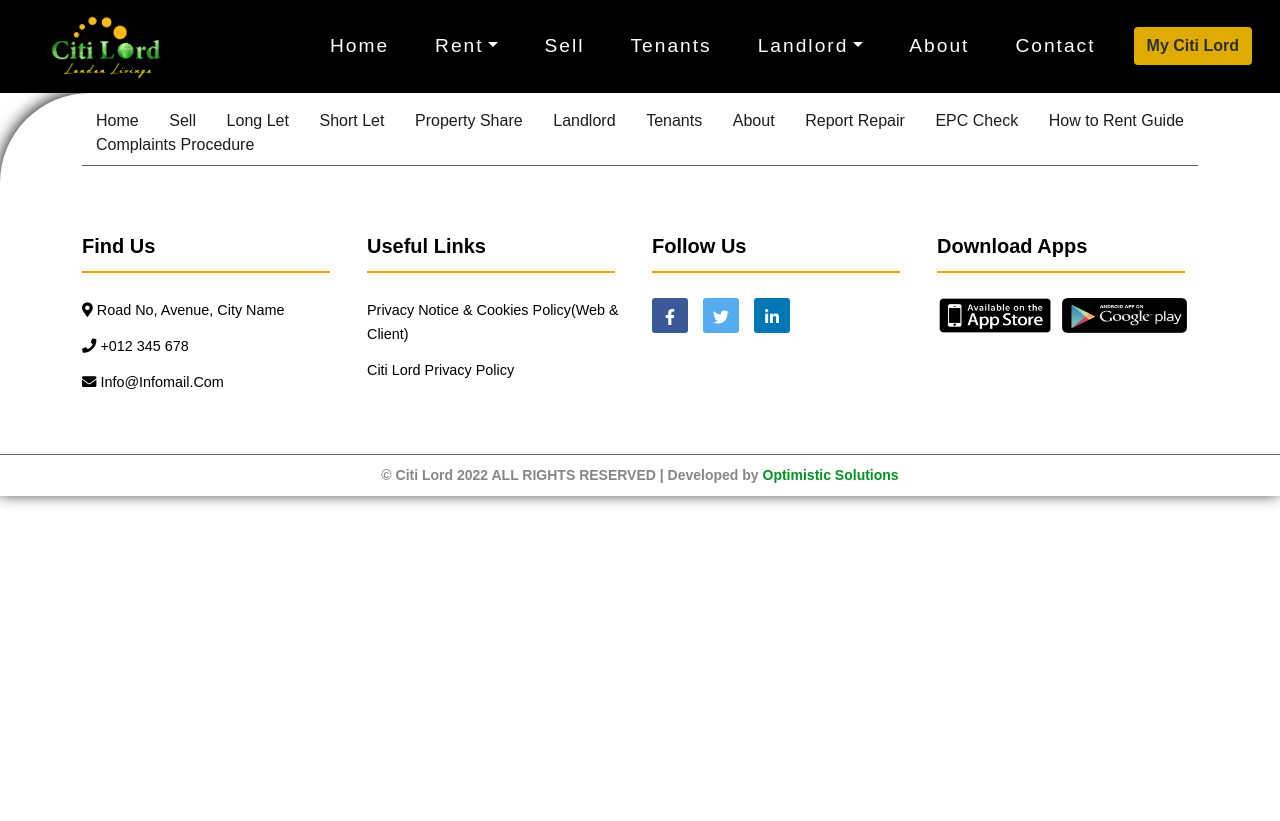
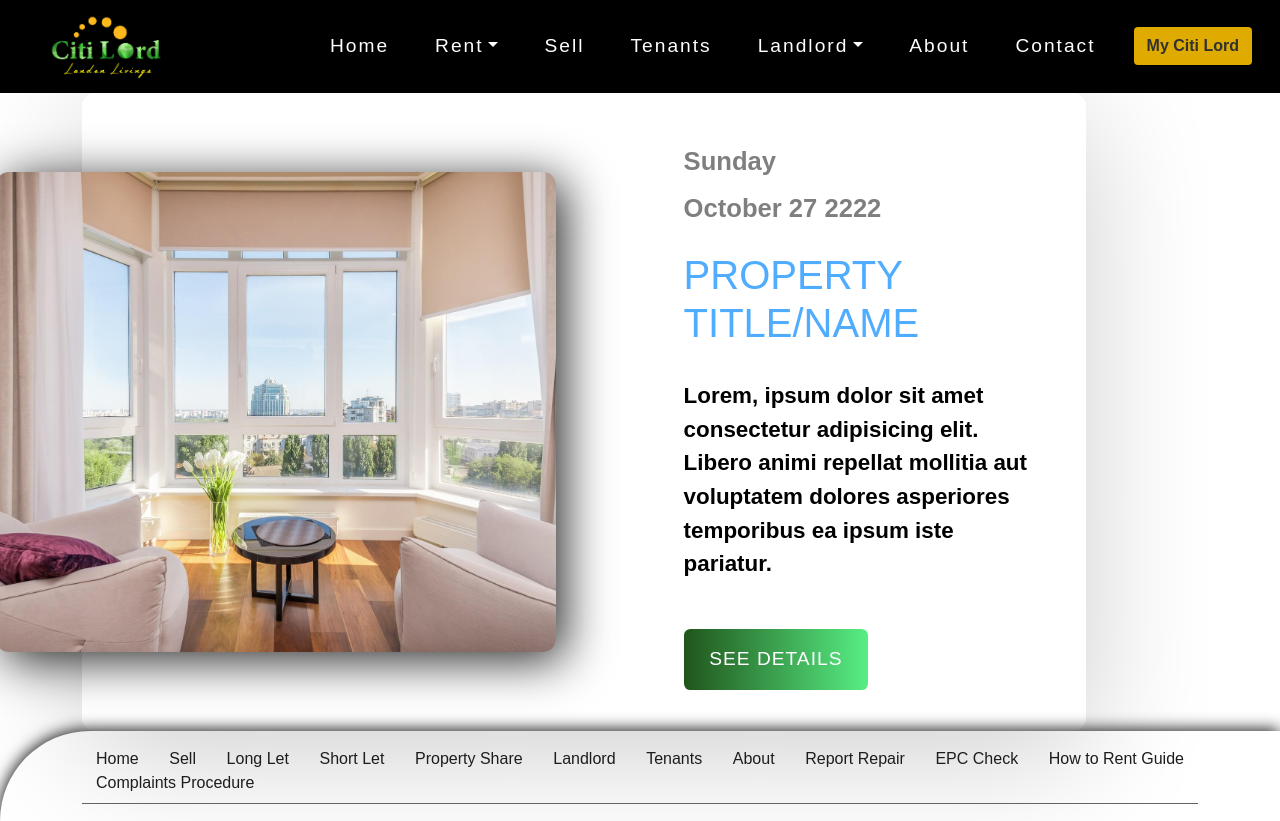
Before and after one commit to omarbinasad/Citilord-Responsive, a React (Create React App) app: page /all-properties in a window 1280 px wide. Shown: the top 821 px of the page. Before the commit the page ends 800 px from the top, so only its background shows below. Built offline with nearby package versions, Linux system fonts and the light colour scheme; a web font is replaced by a local one.

Commit message:
property card added

```diff
--- a/src/App.css
+++ b/src/App.css
@@ -1,7 +1,13 @@
 /* .App {
   text-align: center;
 } */
-
+*,
+*::before,
+*::after {
+  margin: 0;
+  padding: 0;
+  box-sizing: border-box;
+}
 * {
   font-family: "Chap", sans-serif;
 }
--- a/src/App.js
+++ b/src/App.js
@@ -22,8 +22,10 @@ import ForSaleProperties from "./Pages/ForSaleProperties/Page/ForSaleProperties"
 import PropertyDetail from "./Pages/PropertyDetail/Page/PropertyDetail";
 import GalleryPage from "./Pages/Gallery/Page/GalleryPage";
 import AllTeamMembers from "./Pages/AllTeamMembers/Page/AllTeamMembers";
+import AllProperties from "./Pages/AllProperties/Page/AllProperties";
 const App = () => {
   return (
+    <div className="App">
       <Router>
         <ScrollToTop />
         <NavBar />
@@ -55,9 +57,11 @@ const App = () => {
           <Route path="/property-details" element={<PropertyDetail />}></Route>
           <Route path="/gallery" element={<GalleryPage />}></Route>
           <Route path="/all-team-members" element={<AllTeamMembers />}></Route>
+          <Route path="/all-properties" element={<AllProperties />}></Route>
         </Routes>
         <Footer />
       </Router>
+    </div>
   );
 };
 
--- /dev/null
+++ b/src/Pages/AllProperties/Components/PropertyCard/PropertyCard.css
@@ -0,0 +1,98 @@
+.property-card {
+  width: 90%;
+  max-width: 98rem;
+  padding: 2.6rem;
+  background-color: #fff;
+  box-shadow: 0 1.4rem 8rem rgba(0, 0, 0, 0.2);
+  display: flex;
+  align-items: center;
+  border-radius: 0.8rem;
+}
+.property-card-img {
+  min-width: 35rem;
+  max-width: 35rem;
+  height: 30rem;
+  transform: translateX(-8rem);
+  position: relative;
+}
+
+.property-card-img img {
+  width: 100%;
+  height: 100%;
+  object-fit: cover;
+  display: block;
+  border-radius: 0.8rem;
+}
+.property-card-img::before {
+  content: "";
+  width: 100%;
+  height: 100%;
+  position: absolute;
+  top: 0;
+  left: 0;
+  box-shadow: 0.5rem 0.5rem 3rem rgba(0, 0, 0, 0.85);
+  border-radius: 0.8rem;
+}
+.property-card-date span {
+  display: block;
+  color: rgba(0, 0, 0, 0.5);
+  font-size: 1.6rem;
+  font-weight: 600;
+  margin: 0.5rem 0;
+}
+.property-card-title {
+  font-size: 2.5rem;
+  margin: 1.5rem 0 2rem;
+  text-transform: uppercase;
+  color: #4facfe;
+}
+.property-card-desc {
+  margin-bottom: 3rem;
+  font-size: 1.4rem;
+  color: rgba(0, 0, 0, 7);
+}
+
+.property-card-btn {
+  display: inline-block;
+  padding: 1rem 1.6rem;
+  letter-spacing: 1px;
+  text-transform: uppercase;
+  font-size: 1.2rem;
+  color: #fff;
+  background: linear-gradient(to right, #20551b, #57ee84);
+  border-radius: 0.4rem;
+  text-decoration: none;
+  transition: 0.5s;
+  background-position: 0px;
+}
+.property-card-btn:hover {
+  color: #fff;
+  transform: scale(1.1);
+}
+
+/* media queries */
+@media screen and (max-width: 1068px) {
+  .property-card {
+    max-width: 80rem;
+  }
+  .property-card-img {
+    min-width: 30rem;
+    max-width: 30rem;
+  }
+}
+@media screen and (max-width: 868px) {
+  .property-card {
+    max-width: 70rem;
+  }
+}
+@media screen and (max-width: 768px) {
+  .property-card {
+    padding: 2.5rem;
+    flex-direction: column;
+  }
+  .property-card-img {
+    min-width: 100%;
+    max-width: 100%;
+    transform: translate(0, -8rem);
+  }
+}
--- /dev/null
+++ b/src/Pages/AllProperties/Components/PropertyCard/PropertyCard.js
@@ -0,0 +1,31 @@
+import React from "react";
+import { Link } from "react-router-dom";
+import "./PropertyCard.css";
+import PropertyImg1 from "./property1.jpg";
+
+const PropertyCard = () => {
+  return (
+    <div className="property-card">
+      <div className="property-card-img">
+        <img src={PropertyImg1} alt="" />
+      </div>
+      <div className="property-card-info">
+        <div className="property-card-date">
+          <span>Sunday</span>
+          <span>October 27 2222</span>
+        </div>
+        <h1 className="property-card-title">Property Title/Name</h1>
+        <p className="property-card-desc">
+          Lorem, ipsum dolor sit amet consectetur adipisicing elit. Libero animi
+          repellat mollitia aut voluptatem dolores asperiores temporibus ea
+          ipsum iste pariatur.
+        </p>
+        <a href="#" className="property-card-btn">
+          See Details
+        </a>
+      </div>
+    </div>
+  );
+};
+
+export default PropertyCard;
--- /dev/null
+++ b/src/Pages/AllProperties/Page/AllProperties.js
@@ -0,0 +1,12 @@
+import React from "react";
+import PropertyCard from "../Components/PropertyCard/PropertyCard";
+
+const AllProperties = () => {
+  return (
+    <div className="container">
+      <PropertyCard />
+    </div>
+  );
+};
+
+export default AllProperties;
```
Also changed, not shown: src/Pages/AllProperties/Components/PropertyCard/property1.jpg (added). Lines whose indentation alone changed are shown as unchanged.
